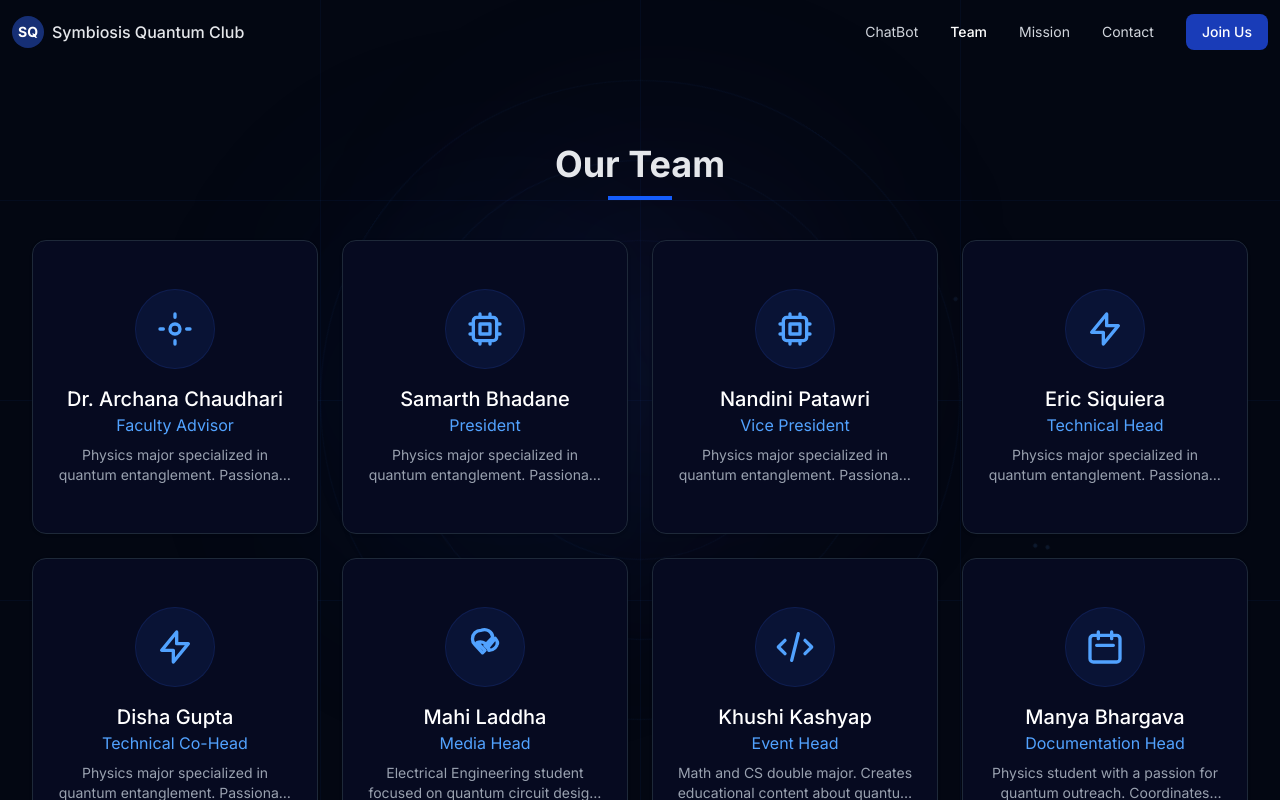
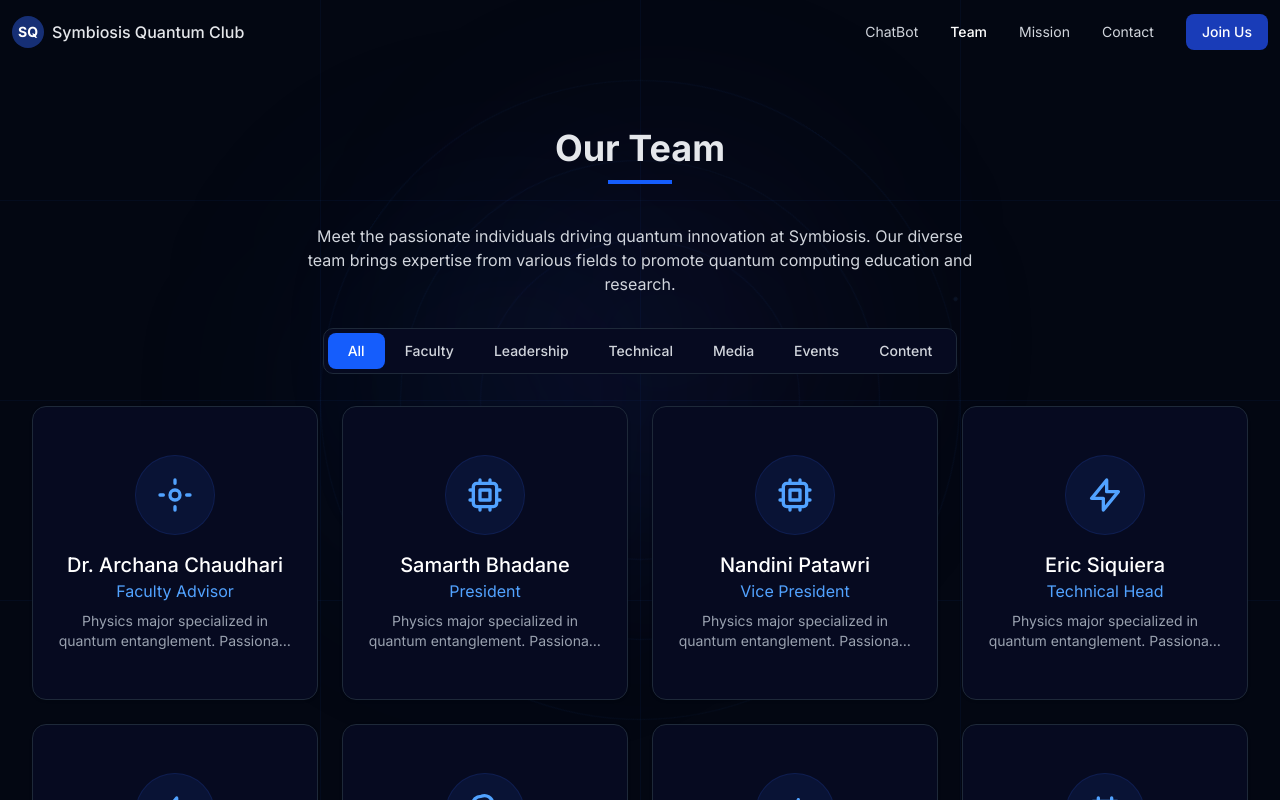
Before and after one commit to samarthsb4real/sqc-site, a Next.js app: page /team in a window 1280 px wide. Shown: the top 800 px of the page. Built offline with nearby package versions, Linux system fonts and the light colour scheme.

Commit message:
feat: implement team member filtering and enhance TeamCard component

```diff
--- a/app/team/page.tsx
+++ b/app/team/page.tsx
@@ -1,14 +1,21 @@
+"use client";
+
+import { useState } from "react";
 import SectionHeading from "@/components/ui/section-heading";
 import TeamCard from "@/components/sections/team-card";
 
+
 export default function Team() {
+  const [activeFilter, setActiveFilter] = useState("All");
+
   const teamMembers = [
     {
       name: "Dr. Archana Chaudhari",
       role: "Faculty Advisor",
+      category: "Faculty",
       bio: "Physics major specialized in quantum entanglement. Passionate about quantum communication protocols and quantum networking.",
       icon: (
-        <svg className="w-10 h-10 text-blue-400" viewBox="0 0 24 24" fill="none">
+        <svg className="w-7 h-7 sm:w-8 sm:h-8 md:w-10 md:h-10 text-blue-400" viewBox="0 0 24 24" fill="none">
           <circle cx="12" cy="12" r="3" stroke="currentColor" strokeWidth="2"/>
           <path d="M12 5V3M12 21v-2M5 12H3M21 12h-2" stroke="currentColor" strokeWidth="2" strokeLinecap="round"/>
         </svg>
@@ -17,20 +24,21 @@ export default function Team() {
     {
       name: "Samarth Bhadane",
       role: "President",
+      category: "Leadership",
       bio: "Physics major specialized in quantum entanglement. Passionate about quantum communication protocols and quantum networking.",
       icon: (
-        <svg className="w-10 h-10 text-blue-400" fill="none" viewBox="0 0 24 24" stroke="currentColor">
+        <svg className="w-7 h-7 sm:w-8 sm:h-8 md:w-10 md:h-10 text-blue-400" fill="none" viewBox="0 0 24 24" stroke="currentColor">
           <path strokeLinecap="round" strokeLinejoin="round" strokeWidth="2" d="M9 3v2m6-2v2M9 19v2m6-2v2M5 9H3m2 6H3m18-6h-2m2 6h-2M7 19h10a2 2 0 002-2V7a2 2 0 00-2-2H7a2 2 0 00-2 2v10a2 2 0 002 2zM9 9h6v6H9V9z" />
         </svg>
       )
     },
-
     {
       name: "Nandini Patawri",
       role: "Vice President",
+      category: "Leadership",
       bio: "Physics major specialized in quantum entanglement. Passionate about quantum communication protocols and quantum networking.",
       icon: (
-        <svg className="w-10 h-10 text-blue-400" fill="none" viewBox="0 0 24 24" stroke="currentColor">
+        <svg className="w-7 h-7 sm:w-8 sm:h-8 md:w-10 md:h-10 text-blue-400" fill="none" viewBox="0 0 24 24" stroke="currentColor">
           <path strokeLinecap="round" strokeLinejoin="round" strokeWidth="2" d="M9 3v2m6-2v2M9 19v2m6-2v2M5 9H3m2 6H3m18-6h-2m2 6h-2M7 19h10a2 2 0 002-2V7a2 2 0 00-2-2H7a2 2 0 00-2 2v10a2 2 0 002 2zM9 9h6v6H9V9z" />
         </svg>
       )
@@ -38,9 +46,10 @@ export default function Team() {
     {
       name: "Eric Siquiera",
       role: "Technical Head",
+      category: "Technical",
       bio: "Physics major specialized in quantum entanglement. Passionate about quantum communication protocols and quantum networking.",
       icon: (
-        <svg className="w-10 h-10 text-blue-400" fill="none" viewBox="0 0 24 24" stroke="currentColor">
+        <svg className="w-7 h-7 sm:w-8 sm:h-8 md:w-10 md:h-10 text-blue-400" fill="none" viewBox="0 0 24 24" stroke="currentColor">
           <path strokeLinecap="round" strokeLinejoin="round" strokeWidth="2" d="M13 10V3L4 14h7v7l9-11h-7z" />
         </svg>
       )
@@ -48,9 +57,10 @@ export default function Team() {
     {
       name: "Disha Gupta",
       role: "Technical Co-Head",
+      category: "Technical",
       bio: "Physics major specialized in quantum entanglement. Passionate about quantum communication protocols and quantum networking.",
       icon: (
-        <svg className="w-10 h-10 text-blue-400" fill="none" viewBox="0 0 24 24" stroke="currentColor">
+        <svg className="w-7 h-7 sm:w-8 sm:h-8 md:w-10 md:h-10 text-blue-400" fill="none" viewBox="0 0 24 24" stroke="currentColor">
           <path strokeLinecap="round" strokeLinejoin="round" strokeWidth="2" d="M13 10V3L4 14h7v7l9-11h-7z" />
         </svg>
       )
@@ -58,9 +68,10 @@ export default function Team() {
     {
       name: "Mahi Laddha",
       role: "Media Head",
+      category: "Media",
       bio: "Electrical Engineering student focused on quantum circuit design. Organizes hands-on workshops for club members.",
       icon: (
-        <svg className="w-10 h-10 text-blue-400" fill="none" viewBox="0 0 24 24" stroke="currentColor">
+        <svg className="w-7 h-7 sm:w-8 sm:h-8 md:w-10 md:h-10 text-blue-400" fill="none" viewBox="0 0 24 24" stroke="currentColor">
           <path strokeLinecap="round" strokeLinejoin="round" strokeWidth="2" d="M19.5 10c0-1.242-.504-2.372-1.318-3.182L13.5 12.5l-1.5-1.5 4.682-4.682A5.001 5.001 0 009.73 2H9.5a5 5 0 00-5 5v.277c0 1.242.504 2.372 1.318 3.182L10.5 15.5l1.5-1.5-4.682-4.682A5.001 5.001 0 0114.27 14H14.5a5 5 0 005-5z" />
         </svg>
       )
@@ -68,9 +79,10 @@ export default function Team() {
     {
       name: "Khushi Kashyap",
       role: "Event Head",
+      category: "Events",
       bio: "Math and CS double major. Creates educational content about quantum programming and manages the club's online resources.",
       icon: (
-        <svg className="w-10 h-10 text-blue-400" fill="none" viewBox="0 0 24 24" stroke="currentColor">
+        <svg className="w-7 h-7 sm:w-8 sm:h-8 md:w-10 md:h-10 text-blue-400" fill="none" viewBox="0 0 24 24" stroke="currentColor">
           <path strokeLinecap="round" strokeLinejoin="round" strokeWidth="2" d="M10 20l4-16m4 4l4 4-4 4M6 16l-4-4 4-4" />
         </svg>
       )
@@ -78,23 +90,92 @@ export default function Team() {
     {
       name: "Manya Bhargava",
       role: "Documentation Head",
+      category: "Content",
       bio: "Physics student with a passion for quantum outreach. Coordinates guest lectures, networking events, and hackathons.",
       icon: (
-        <svg className="w-10 h-10 text-blue-400" fill="none" viewBox="0 0 24 24" stroke="currentColor">
+        <svg className="w-7 h-7 sm:w-8 sm:h-8 md:w-10 md:h-10 text-blue-400" fill="none" viewBox="0 0 24 24" stroke="currentColor">
           <path strokeLinecap="round" strokeLinejoin="round" strokeWidth="2" d="M8 7V3m8 4V3m-9 8h10M5 21h14a2 2 0 002-2V7a2 2 0 00-2-2H5a2 2 0 00-2 2v12a2 2 0 002 2z" />
         </svg>
       )
     }
   ];
 
+  // Get unique categories for filters
+  const categories = ["All", ...new Set(teamMembers.map(member => member.category))];
+
+  // Filter members based on active filter
+  const filteredMembers = activeFilter === "All"
+    ? teamMembers
+    : teamMembers.filter(member => member.category === activeFilter);
+
   return (
-    <div className="py-20 container mx-auto px-4">
+    <div className="py-8 sm:py-12 md:py-16 container mx-auto px-3 sm:px-4">
       <SectionHeading title="Our Team" />
 
-      <div className="grid grid-cols-1 md:grid-cols-2 lg:grid-cols-4 gap-6 place-items-center">
-        {teamMembers.map((member, i) => (
-          <TeamCard key={i} {...member} />
+      <p className="text-gray-300 text-xs sm:text-sm md:text-base max-w-2xl mx-auto text-center mb-6 sm:mb-8 font-display">
+        Meet the passionate individuals driving quantum innovation at Symbiosis. Our diverse team brings expertise from various fields to promote quantum computing education and research.
+      </p>
+
+      {/* Mobile Filter - Horizontal Scrolling Pills */}
+      <div className="mb-5 md:hidden overflow-x-auto no-scrollbar">
+        <div className="flex gap-2 pb-1 w-max px-0.5">
+          {categories.map(category => (
+            <button
+              key={category}
+              onClick={() => setActiveFilter(category)}
+              className={`py-1 px-3 rounded-full text-xs font-medium whitespace-nowrap transition-colors ${
+                activeFilter === category
+                  ? "bg-blue-600 text-white"
+                  : "bg-[#060a20] border border-gray-800 text-gray-300"
+              }`}
+            >
+              {category}
+            </button>
+          ))}
+        </div>
+      </div>
+
+      {/* Desktop Filter - Standard Tabs */}
+      <div className="hidden md:flex justify-center mb-8">
+        <div className="inline-flex bg-[#060a20] border border-gray-800 rounded-lg p-1">
+          {categories.map(category => (
+            <button
+              key={category}
+              onClick={() => setActiveFilter(category)}
+              className={`px-5 py-2 rounded-md text-sm font-medium transition-colors ${
+                activeFilter === category
+                  ? "bg-blue-600 text-white"
+                  : "text-gray-300 hover:text-white hover:bg-gray-800/50"
+              }`}
+            >
+              {category}
+            </button>
+          ))}
+        </div>
+      </div>
+
+      {/* Team Grid - Maintaining grid for all devices */}
+      <div className="grid grid-cols-2 md:grid-cols-3 xl:grid-cols-4 gap-2 sm:gap-4 md:gap-6">
+        {filteredMembers.map((member, i) => (
+          <div key={i} className="w-full flex justify-center">
+            <TeamCard {...member} compact={window.innerWidth < 640} />
+          </div>
         ))}
+      </div>
+
+      {/* Empty State */}
+      {filteredMembers.length === 0 && (
+        <div className="text-center py-10">
+          <p className="text-gray-400">No team members found in this category.</p>
+        </div>
+      )}
+
+      {/* Mobile Call to Action */}
+      <div className="mt-8 md:mt-12 md:hidden bg-[#060a20] border border-gray-800 rounded-lg p-4 text-center">
+        <p className="text-xs sm:text-sm text-gray-300 mb-3">Interested in joining our team?</p>
+        <button className="bg-blue-600 text-white px-4 py-1.5 rounded-md text-xs sm:text-sm font-medium">
+          Apply Now
+        </button>
       </div>
     </div>
   );
--- a/components/sections/team-card.tsx
+++ b/components/sections/team-card.tsx
@@ -10,6 +10,7 @@ interface TeamMemberProps {
   role: string;
   bio: string;
   icon: React.ReactNode;
+  compact?: boolean;
 }
 
 export default function TeamCard({ name, role, bio, icon }: TeamMemberProps) {
```
